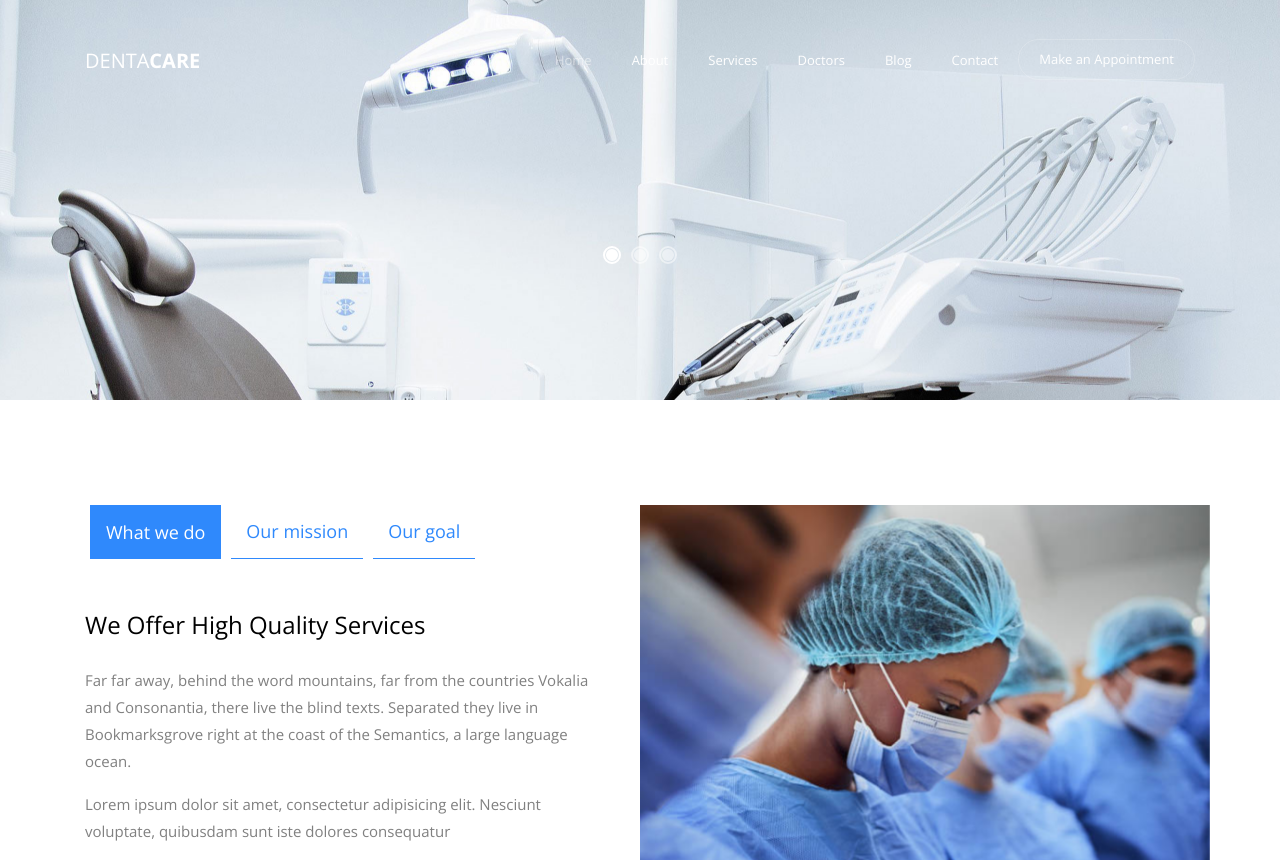
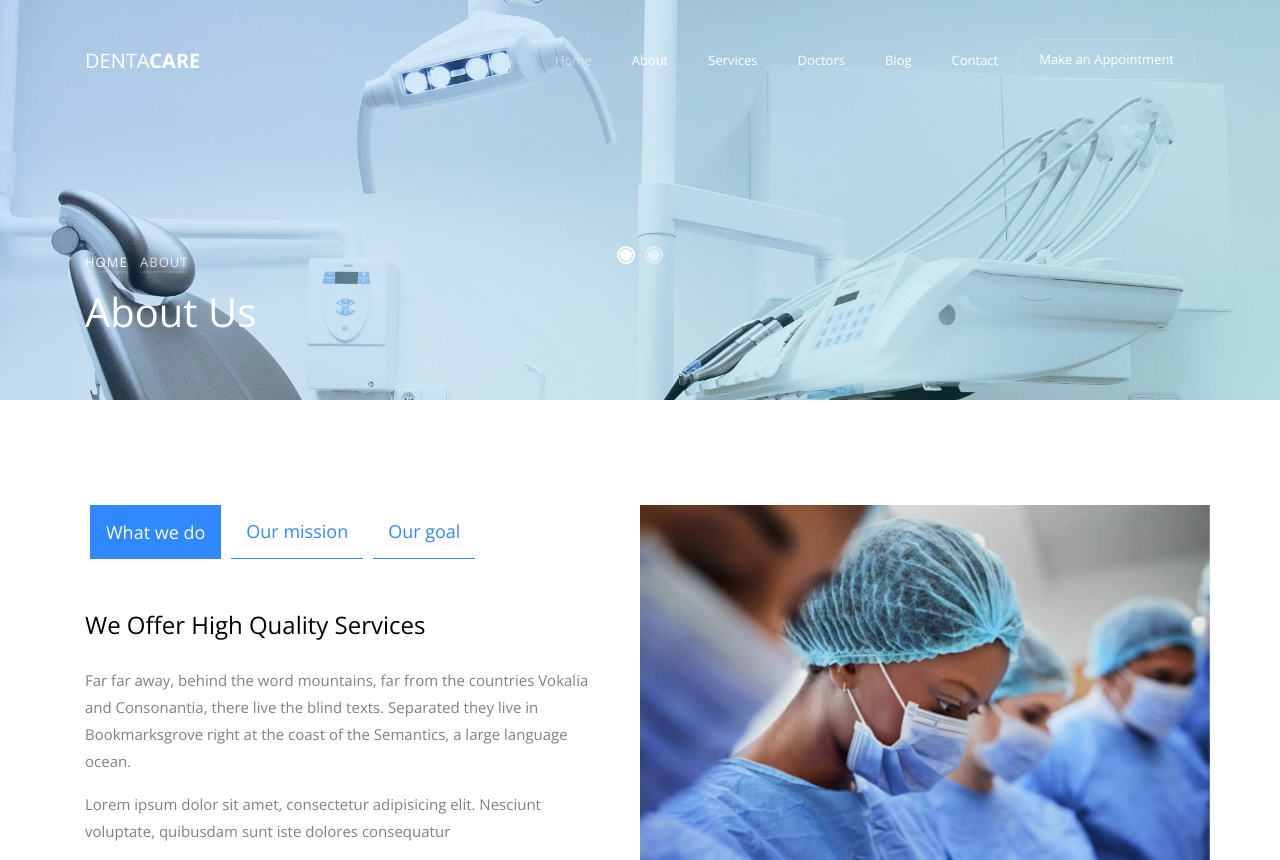
Before and after one commit to andyosyndoh/mission, a Django app: page /about in a window 1280 px wide. Shown: the top 860 px of the page. Run offline with Django 5.2, Linux system fonts and the light colour scheme; some libraries are stand-ins or nearby versions; some web fonts are replaced.

Commit message:
feat: added images on about page

```diff
--- a/clinicapp/templates/about.html
+++ b/clinicapp/templates/about.html
@@ -5,18 +5,34 @@
 	{% load static %}
 	<!-- {% static 'clinic/images/bg_1.jpg' as bg_image %} -->
 	<!-- <div class="slider-item bread-item" style="background-image: url('{{ bg_image }}');" data-stellar-background-ratio="0.5"> -->
-	<div class="slider-item bread-item" style="background-image: url('{% static 'clinicapp/images/about.jpg' %}');"
-		data-stellar-background-ratio="0.5"></div>
-	<div class="overlay"></div>
-	<div class="container" data-scrollax-parent="true">
-		<div class="row slider-text align-items-end">
-			<div class="col-md-7 col-sm-12 ftco-animate mb-5">
-				<p class="breadcrumbs" data-scrollax=" properties: { translateY: '70%', opacity: 1.6}"><span
-						class="mr-2"><a href="index.html">Home</a></span> <span>About</span></p>
-				<h1 class="mb-3" data-scrollax=" properties: { translateY: '70%', opacity: .9}">About Us</h1>
+	<!-- Slide 1 -->
+	<div class="slider-item bread-item" style="background-image: url('{% static 'clinicapp/images/about.jpg' %}');" data-stellar-background-ratio="0.5">
+		<div class="overlay"></div>
+		<div class="container" data-scrollax-parent="true">
+			<div class="row slider-text align-items-end">
+				<div class="col-md-7 col-sm-12 ftco-animate mb-5">
+					<p class="breadcrumbs" data-scrollax=" properties: { translateY: '70%', opacity: 1.6}">
+						<span class="mr-2"><a href="index.html">Home</a></span> <span>About</span>
+					</p>
+					<h1 class="mb-3" data-scrollax=" properties: { translateY: '70%', opacity: .9}">About Us</h1>
+				</div>
 			</div>
 		</div>
 	</div>
+
+	<!-- Slide 2 -->
+	<div class="slider-item bread-item" style="background-image: url('{% static 'clinicapp/images/h5.jpg' %}');" data-stellar-background-ratio="0.5">
+		<div class="overlay"></div>
+		<div class="container" data-scrollax-parent="true">
+			<div class="row slider-text align-items-end">
+				<div class="col-md-7 col-sm-12 ftco-animate mb-5">
+					<p class="breadcrumbs" data-scrollax=" properties: { translateY: '70%', opacity: 1.6}">
+						<span class="mr-2"><a href="index.html">Home</a></span> <span>About</span>
+					</p>
+					<h1 class="mb-3" data-scrollax=" properties: { translateY: '70%', opacity: .9}">Our Mission</h1>
+				</div>
+			</div>
+		</div>
 	</div>
 </section>
 
@@ -231,7 +247,7 @@
 	</div>
 </section>
 <!-- TO BE DONE -->
-<section class="ftco-section ftco-counter img" id="section-counter" style="background-image: url({% static 'clinicapp/images/' %});"
+<section class="ftco-section ftco-counter img" id="section-counter" style="background-image: url({% static 'clinicapp/images/d11.jpg' %});"
 	data-stellar-background-ratio="0.5">
 	<div class="container">
 		<div class="row d-flex align-items-center">
```
